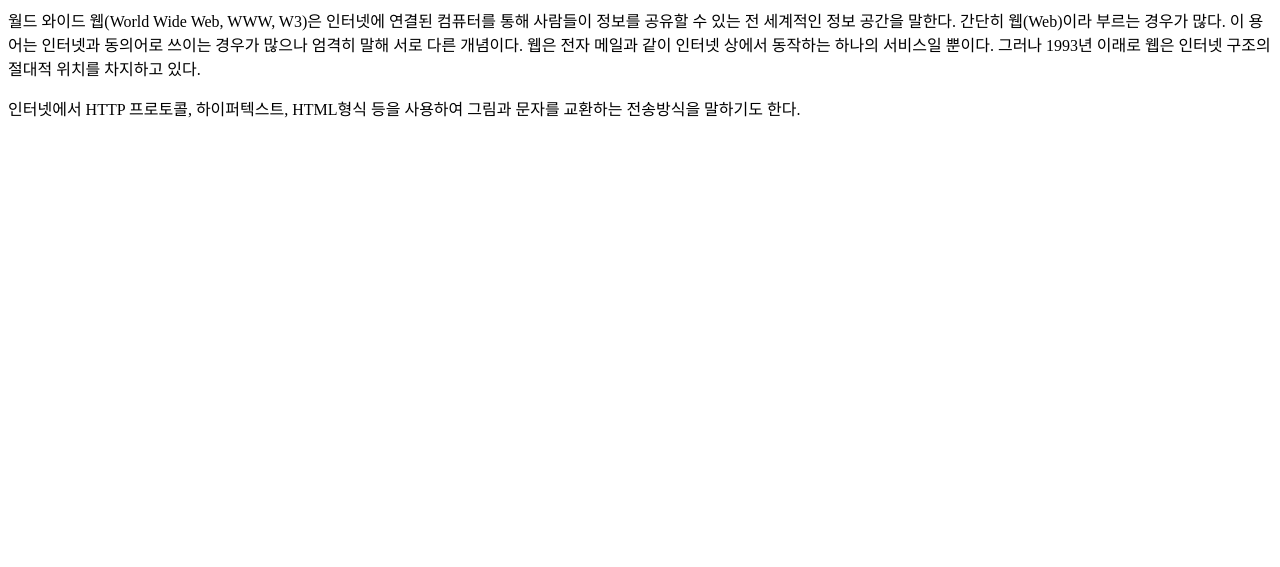
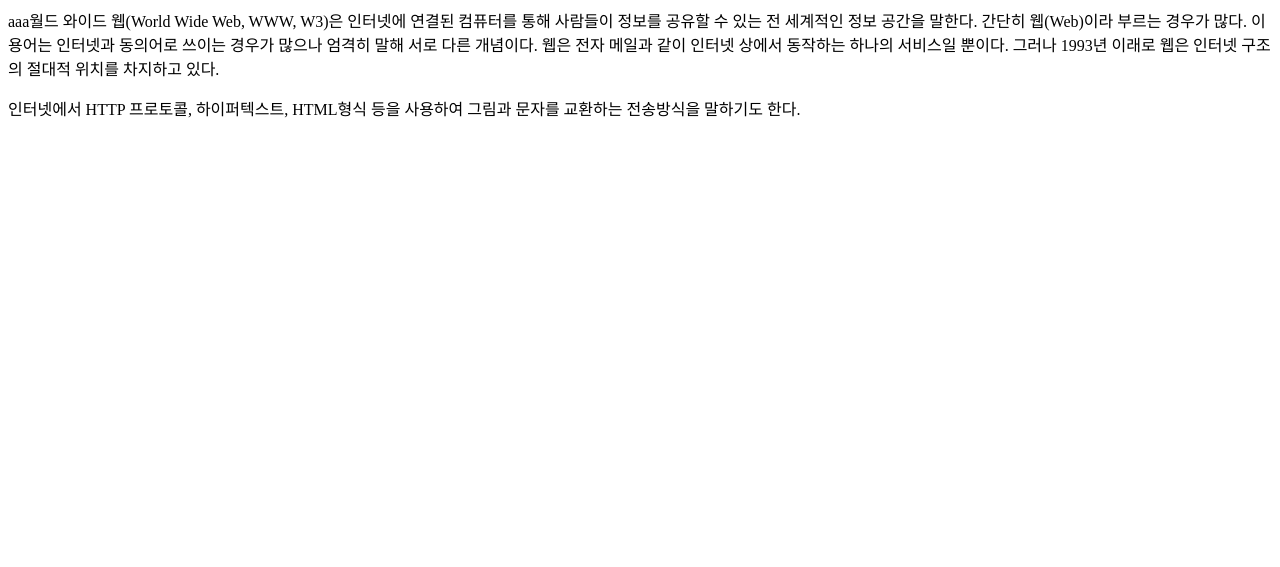
Before and after one commit to maxwell0212/web1, a plain HTML site: page index.html in a window 1280 px wide. Shown: the part 233-800 px from the top of the page. Drawn offline with Linux system fonts and the light colour scheme.

Commit message:
commit test2

```diff
--- a/index.html
+++ b/index.html
@@ -15,6 +15,6 @@
         <li><a href="04_power_of_code.html">PowerOfCode</a></li>
     </ol>
     <h1>WEB이란 무엇인가?</h1>
-    <p>월드 와이드 웹(World Wide Web, WWW, W3)은 인터넷에 연결된 컴퓨터를 통해 사람들이 정보를 공유할 수 있는 전 세계적인 정보 공간을 말한다. 간단히 웹(Web)이라 부르는 경우가 많다. 이 용어는 인터넷과 동의어로 쓰이는 경우가 많으나 엄격히 말해 서로 다른 개념이다. 웹은 전자 메일과 같이 인터넷 상에서 동작하는 하나의 서비스일 뿐이다. 그러나 1993년 이래로 웹은 인터넷 구조의 절대적 위치를 차지하고 있다.</p><p>인터넷에서 HTTP 프로토콜, 하이퍼텍스트, HTML형식 등을 사용하여 그림과 문자를 교환하는 전송방식을 말하기도 한다.</p>
+    <p>aaa월드 와이드 웹(World Wide Web, WWW, W3)은 인터넷에 연결된 컴퓨터를 통해 사람들이 정보를 공유할 수 있는 전 세계적인 정보 공간을 말한다. 간단히 웹(Web)이라 부르는 경우가 많다. 이 용어는 인터넷과 동의어로 쓰이는 경우가 많으나 엄격히 말해 서로 다른 개념이다. 웹은 전자 메일과 같이 인터넷 상에서 동작하는 하나의 서비스일 뿐이다. 그러나 1993년 이래로 웹은 인터넷 구조의 절대적 위치를 차지하고 있다.</p><p>인터넷에서 HTTP 프로토콜, 하이퍼텍스트, HTML형식 등을 사용하여 그림과 문자를 교환하는 전송방식을 말하기도 한다.</p>
 </body>
 </html>
```
